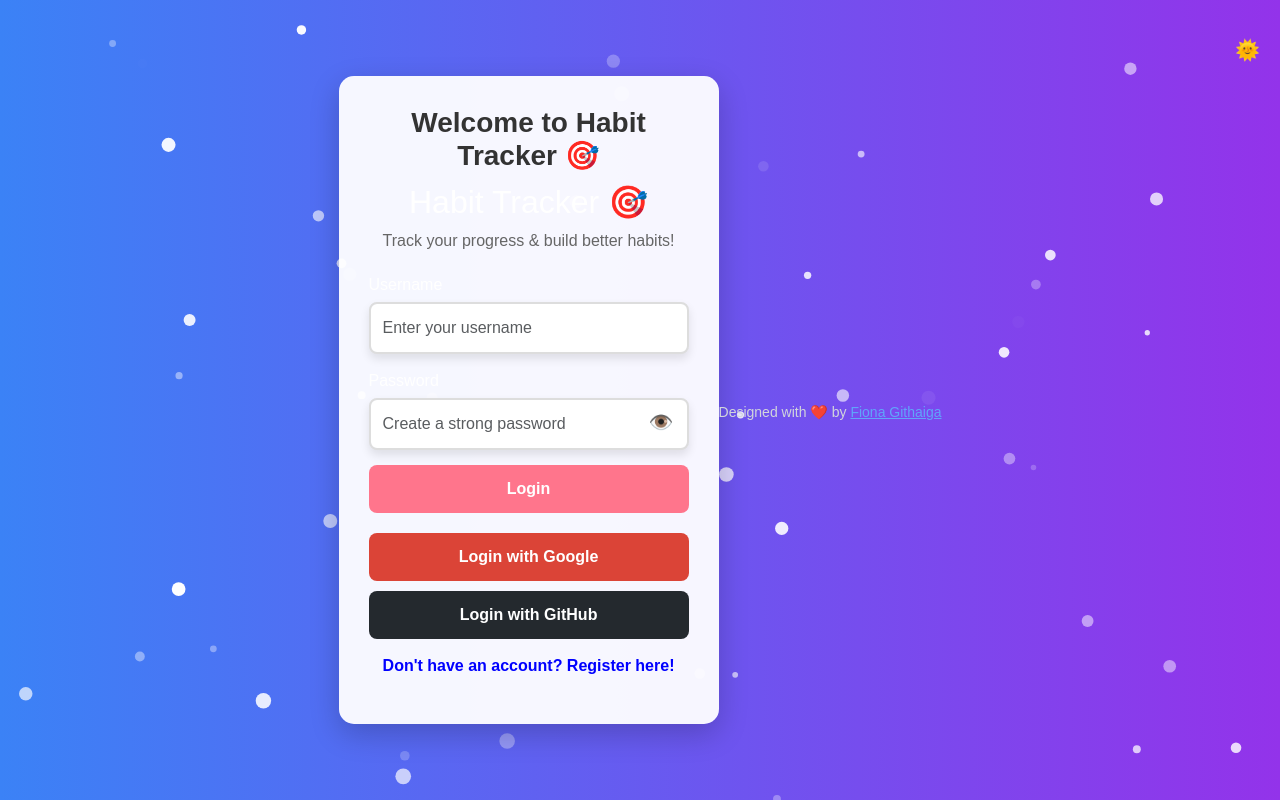
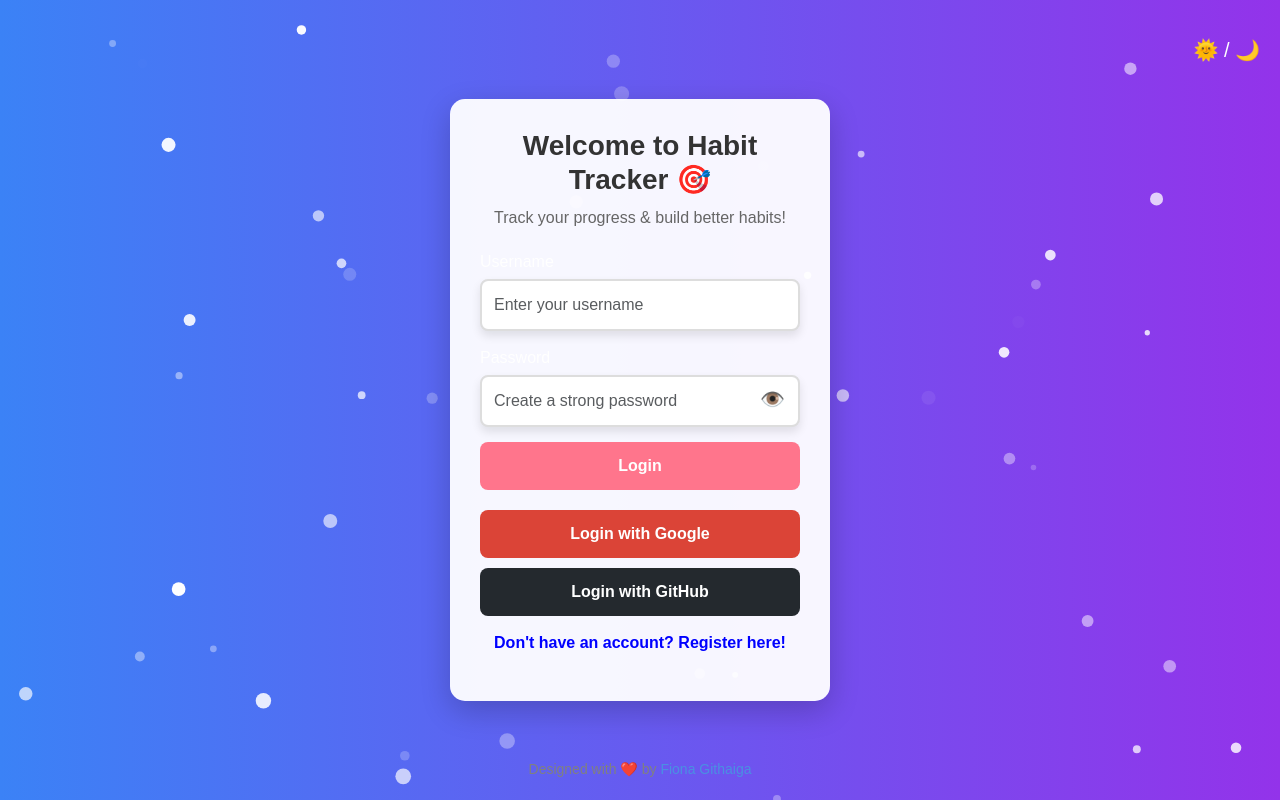
Before and after one commit to FionaG26/habit-tracker, a Vue app in the folder habit-tracker-vue/: page / in a window 1280 px wide. Built offline with nearby package versions, Linux system fonts and the light colour scheme.

Commit message:
Update Auth.vue

```diff
--- a/habit-tracker-vue/src/components/Auth.vue
+++ b/habit-tracker-vue/src/components/Auth.vue
@@ -1,8 +1,7 @@
 <template>
-  <div class="auth-container">
+  <div :class="{'dark-mode': darkMode}" class="auth-container">
     <div class="auth-card">
       <h1 class="header-title">Welcome to Habit Tracker 🎯</h1>
-      <h2 class="title">Habit Tracker 🎯</h2>
       <p class="subtitle">Track your progress & build better habits!</p>
 
       <form @submit.prevent="handleSubmit">
@@ -39,15 +38,15 @@
 
       <label class="theme-toggle">
         <input type="checkbox" v-model="darkMode" @change="toggleTheme" />
-        <span class="toggle-icon">{{ darkMode ? '🌙' : '🌞' }}</span>
+        <span class="toggle-icon">🌞 / 🌙</span>
       </label>
     </div>
     <canvas ref="confettiCanvas" class="confetti-canvas"></canvas>
 
     <!-- Footer -->
-    <footer class="mt-6 text-center text-gray-300 text-sm">
+    <footer class="footer">
       Designed with ❤️ by
-      <a href="https://github.com/FionaG26/habit-tracker" class="text-blue-400 hover:text-blue-600 transition">Fiona Githaiga</a>
+      <a href="https://github.com/FionaG26/habit-tracker" class="footer-link">Fiona Githaiga</a>
     </footer>
   </div>
 </template>
@@ -120,18 +119,19 @@ export default {
       if (document.querySelector(".header-title")) {
         gsap.from(".header-title", { opacity: 0, y: -20, duration: 1 });
       }
+
       if (document.querySelector(".title")) {
         gsap.from(".title", { opacity: 0, y: -20, duration: 1 });
       }
-      if (document.querySelector(".toggle-text")) {
-        gsap.from(".toggle-text", { opacity: 0, y: 20, duration: 1 });
+
+      if (document.querySelector(".footer")) {
+        gsap.from(".footer", { opacity: 0, y: 20, duration: 1 });
       }
     });
 
     return { isLogin, form, showPassword, toggleAuthMode, togglePasswordVisibility, handleSubmit, oauthLogin, playConfetti, confettiCanvas, loading, darkMode, toggleTheme };
   }
 };
-
 </script>
 
 <style scoped>
@@ -336,6 +336,18 @@ export default {
   margin: 10px auto;
 }
 
+  .footer {
+  position: absolute;
+  bottom: 20px;
+  font-size: 14px;
+  color: gray;
+}
+
+.footer-link {
+  color: #4A90E2;
+  text-decoration: none;
+}
+
 @keyframes spin {
   0% { transform: rotate(0deg); }
   100% { transform: rotate(360deg); }
```
